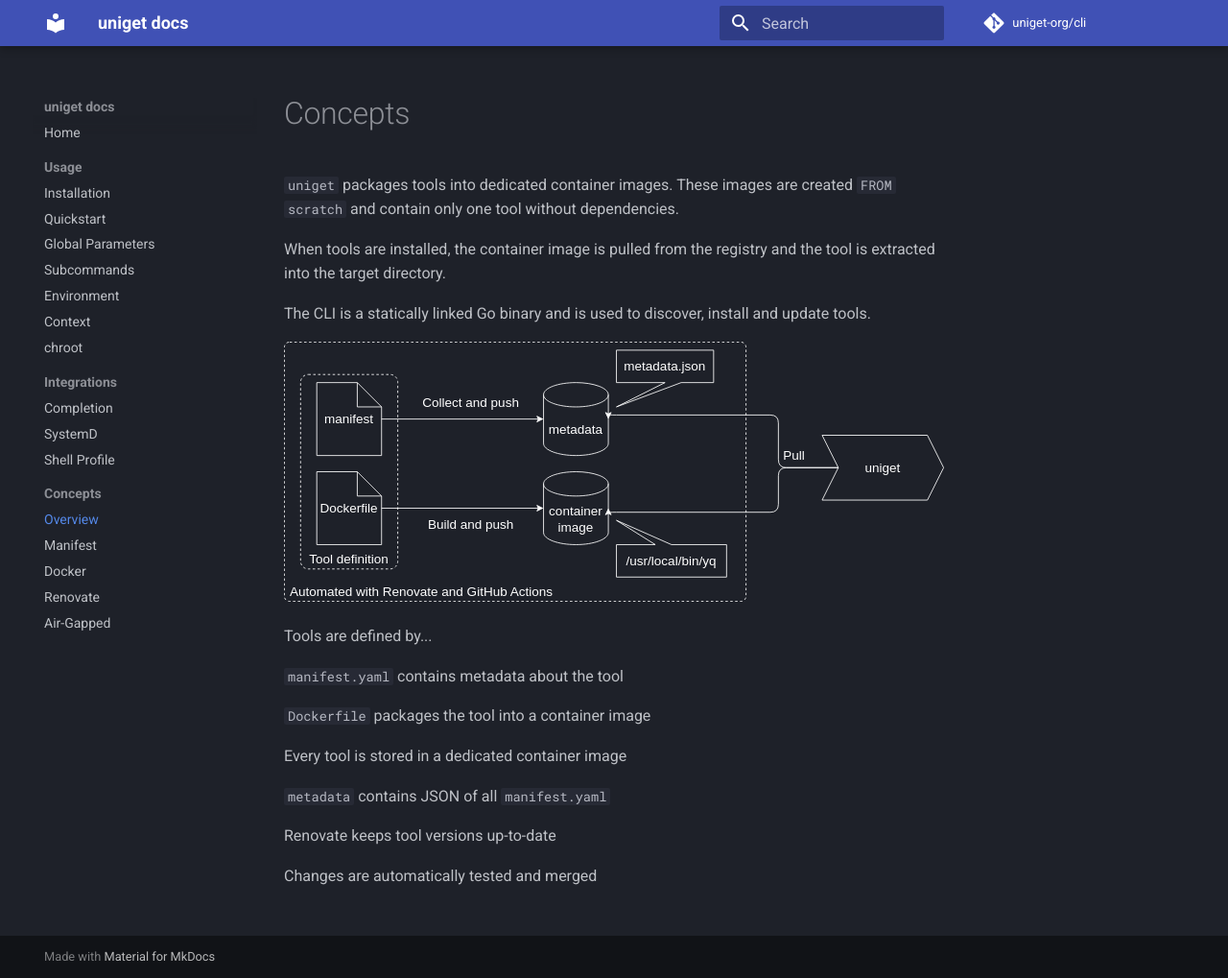
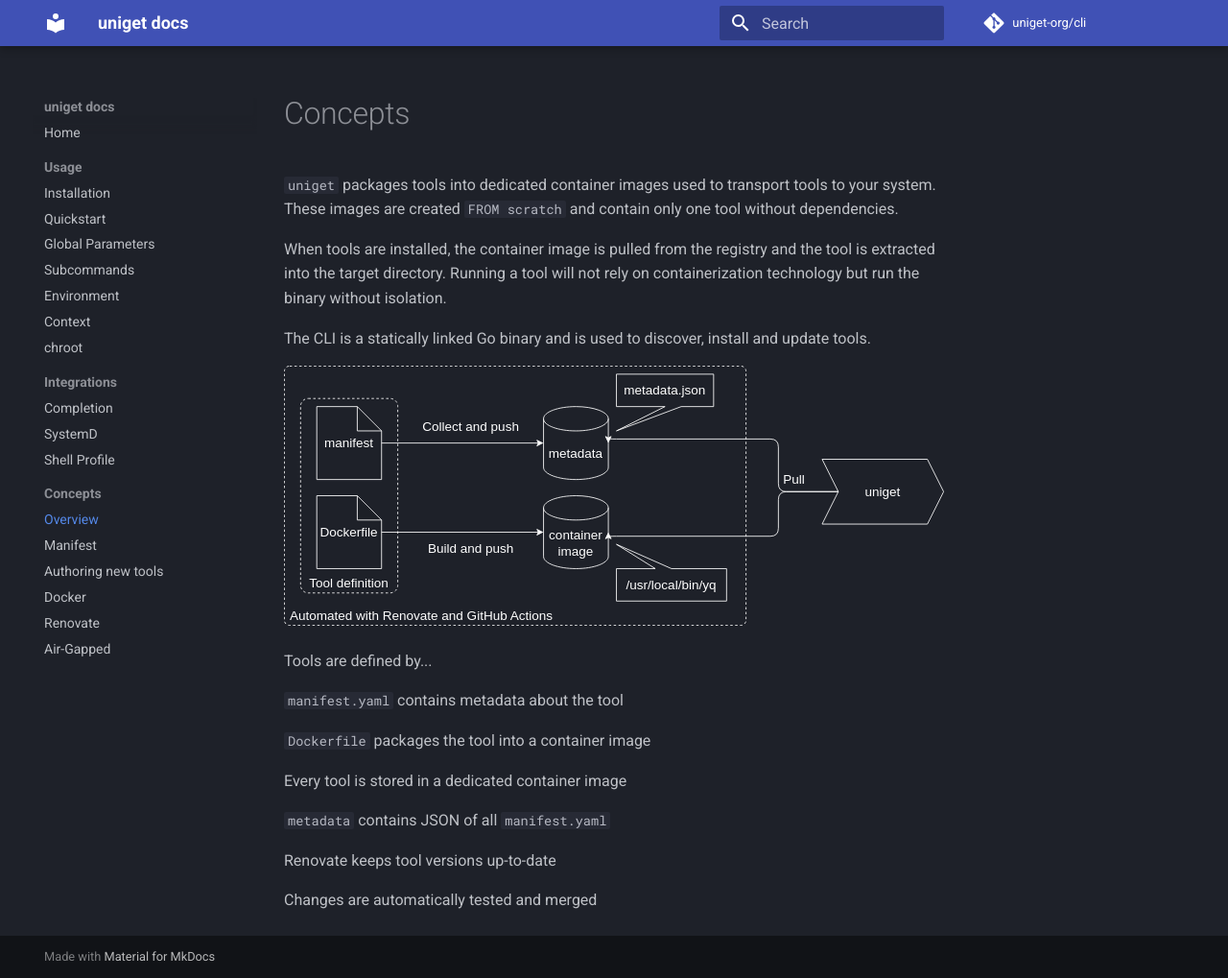
Before and after one commit to uniget-org/docs.uniget.dev, an MkDocs documentation site: the page built from docs/concepts.md, in a window 1280 px wide and 1019 px high. Shown: the whole window at 96% size. Built offline with MkDocs 1.6.1 and Material for MkDocs 9.7.7, drawn with Linux system fonts in a browser that asks for light colours; comment, search, counter and statistics services are not loaded.

Commit message:
Added page about authoring

```diff
--- a/docs/concepts.md
+++ b/docs/concepts.md
@@ -1,8 +1,8 @@
 # Concepts
 
-`uniget` packages tools into dedicated container images. These images are created `FROM scratch` and contain only one tool without dependencies.
+`uniget` packages tools into dedicated container images used to transport tools to your system. These images are created `FROM scratch` and contain only one tool without dependencies.
 
-When tools are installed, the container image is pulled from the registry and the tool is extracted into the target directory.
+When tools are installed, the container image is pulled from the registry and the tool is extracted into the target directory. Running a tool will not rely on containerization technology but run the binary without isolation.
 
 The CLI is a statically linked Go binary and is used to discover, install and update tools.
 
--- a/mkdocs.yaml
+++ b/mkdocs.yaml
@@ -25,6 +25,7 @@ nav:
 - Concepts:
   - Overview: concepts.md
   - Manifest: manifest.md
+  - Authoring new tools: authoring.md
   - Docker: docker.md
   - Renovate: renovate.md
   - Air-Gapped: air-gapped.md
```
Also changed, not shown: docs/authoring.md (added, +35 -0 lines).
